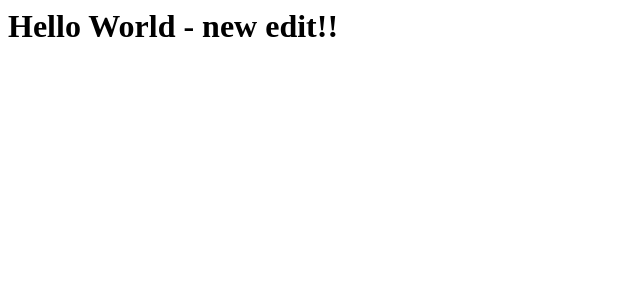
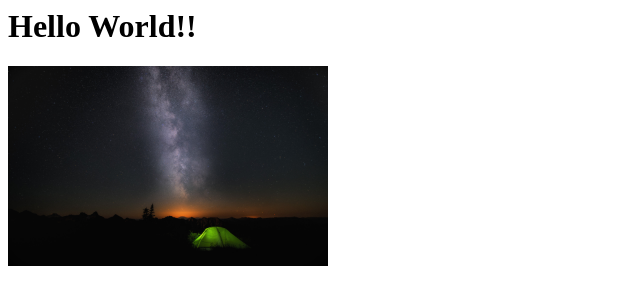
Before and after one commit to praveenmakhija/praveenmakhija.github.io, a plain HTML site: page index.html in a window 1280 px wide. Shown: the whole page, without its empty margins (0-640 px from the left). Drawn offline with Linux system fonts and the light colour scheme.

Commit message:
third edit

```diff
--- a/index.html
+++ b/index.html
@@ -1,3 +1,6 @@
 <html>
-    <h1>Hello World - new edit!!</h1>
+    <h1>Hello World!!</h1>
+    <div>
+        <img src="img4.jpg" height="200">
+    </div>
 </html>
```
Also changed, not shown: img4.jpg (added).
